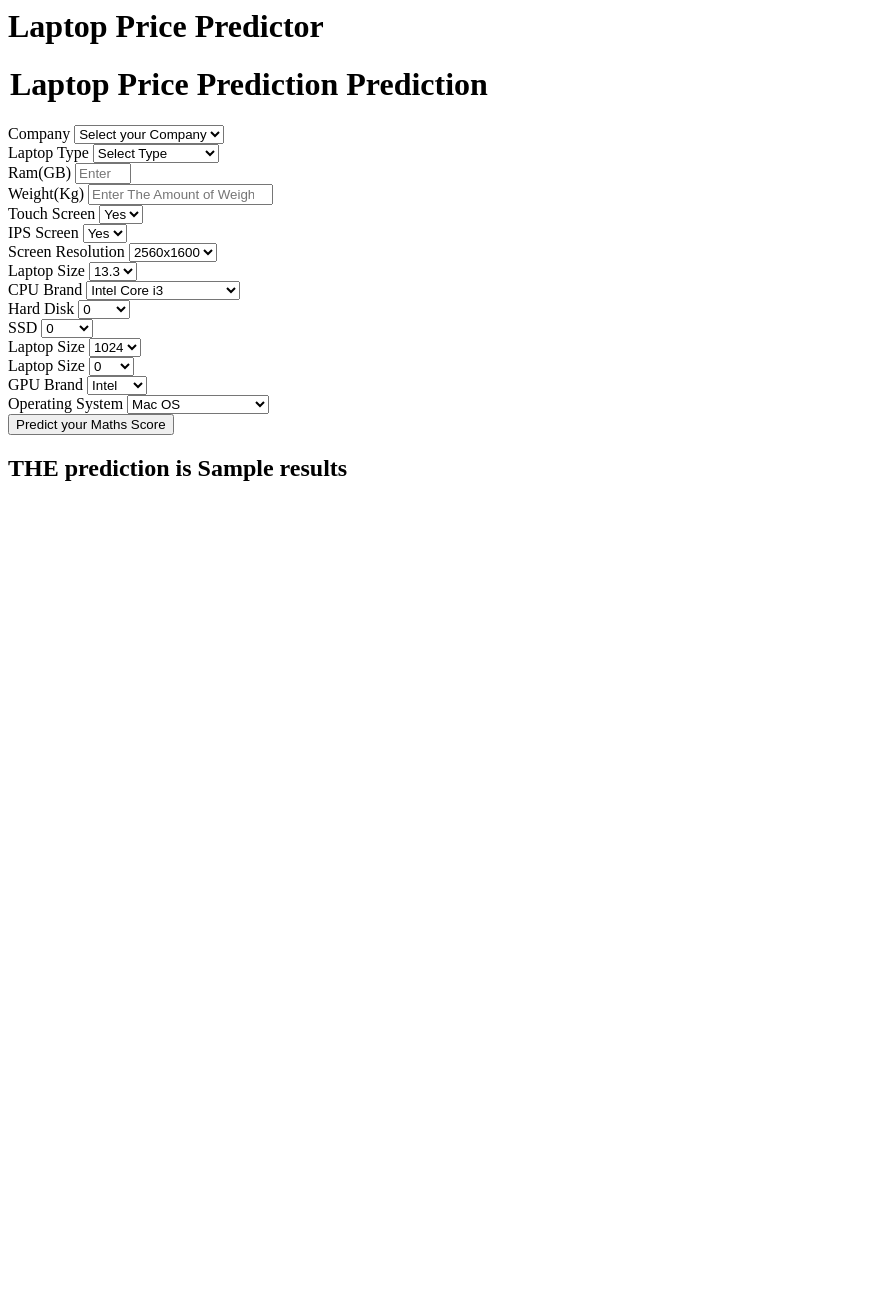
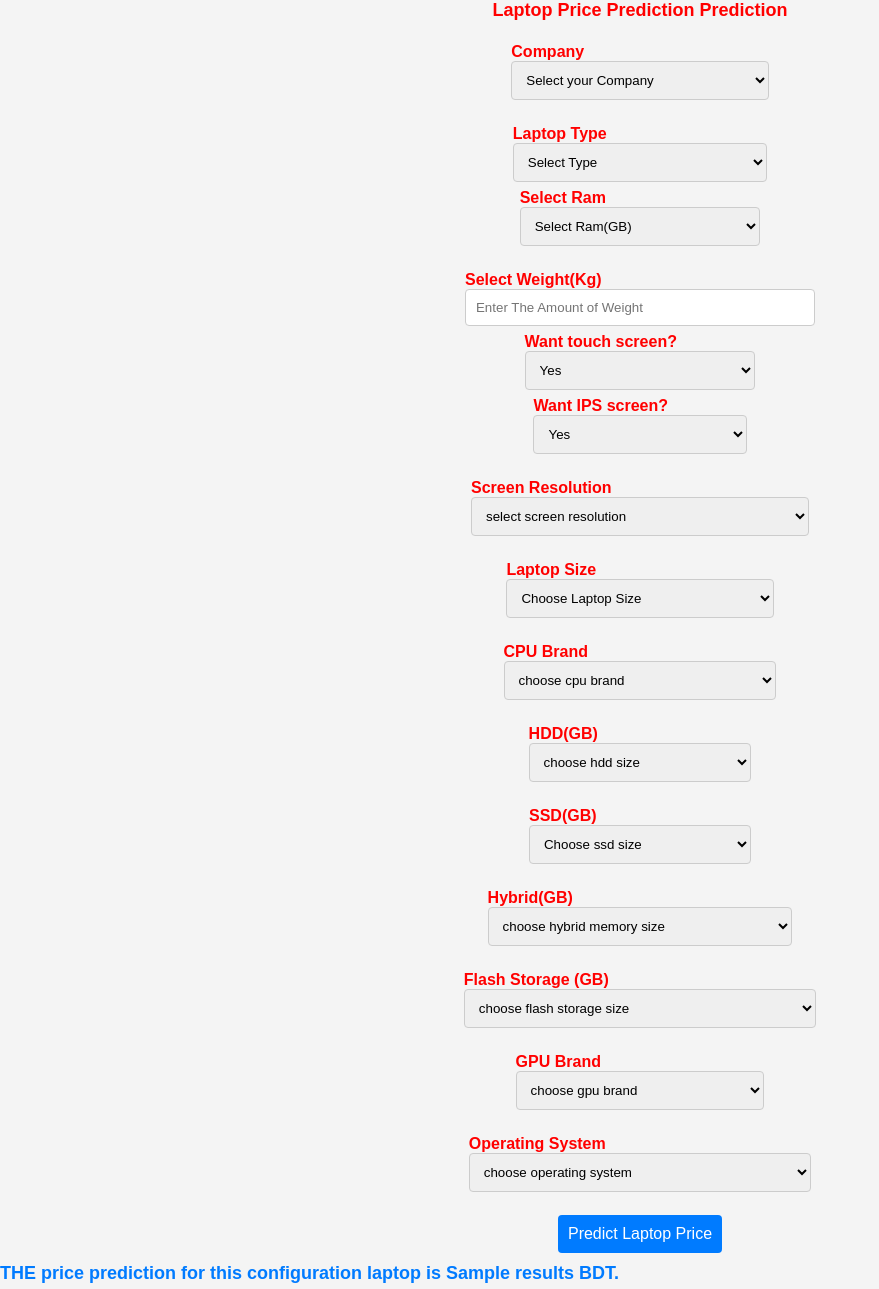
Before and after one commit to MahbubHossainFaisal/Laptop_Price_Predictor, a Flask app: template templates/home.html in a window 1280 px wide. Shown: the whole page, without its empty margins (0-879 px from the left). Before the commit the page ends 481 px from the top, so only its background shows below. Run offline with Flask 3, Linux system fonts and the light colour scheme; the template is opened without the code that fills it: most values are stand-ins (such as "Sample title", 1, 10 or a date in 2020).

Commit message:
Project ready to work

```diff
--- a/app.py
+++ b/app.py
@@ -21,13 +21,21 @@ def predictdatapoint():
         return render_template('home.html')
     else:
         data=CustomData(
-            gender=request.form.get('gender'),
-            race_ethnicity=request.form.get('ethnicity'),
-            parental_level_of_education=request.form.get('parental_level_of_education'),
-            lunch=request.form.get('lunch'),
-            test_preparation_course=request.form.get('test_preparation_course'),
-            reading_score=float(request.form.get('writing_score')),
-            writing_score=float(request.form.get('reading_score'))
+            Company = request.form.get('Company'),
+            TypeName = request.form.get('TypeName'),
+            Ram=request.form.get('Ram'),
+            Weight=float(request.form.get('Weight')),
+            Touchscreen=request.form.get('Touchscreen'),
+            IPS=request.form.get('IPS'),
+            Screen_Resolution=request.form.get('Screen_Resolution'),
+            size=float(request.form.get('size')),
+            Cpu_Brand=request.form.get('Cpu_Brand'),
+            HDD=int(request.form.get('HDD')),
+            SSD=int(request.form.get('SSD')),
+            Hybrid=int(request.form.get('Hybrid')),
+            Flash_Storage=int(request.form.get('Flash_Storage')),
+            Gpu_Brand=request.form.get('Gpu_Brand'),
+            Os=request.form.get('Os')
 
         )
         pred_df=data.get_data_as_data_frame()
@@ -38,7 +46,7 @@ def predictdatapoint():
         print("Mid Prediction")
         results=predict_pipeline.predict(pred_df)
         print("after Prediction")
-        return render_template('home.html',results=results[0])
+        return render_template('home.html',results=int(np.exp(results[0])))
 
 
 
--- a/src/components/data_ingestion.py
+++ b/src/components/data_ingestion.py
@@ -8,6 +8,9 @@ from dataclasses import dataclass
 
 #from src.components.data_transformation import DataTransformationConfig
 from src.components.data_transformation import DataTransformation
+
+from src.components.model_trainer import ModelTrainerConfig
+from src.components.model_trainer import ModelTrainer
 
 
 @dataclass
@@ -59,3 +62,6 @@ if __name__=='__main__':
     print('Data Transformation part!')
     data_transformation = DataTransformation()
     train_arr,test_arr,_ = data_transformation.initiate_data_transformation(train_data,test_data)
+
+    modelTrainer = ModelTrainer()
+    print(modelTrainer.initiate_model_trainer(train_arr,test_arr))
--- a/src/components/data_transformation.py
+++ b/src/components/data_transformation.py
@@ -70,7 +70,7 @@ class DataTransformation:
             preprocessing_obj = self.get_data_transformer_object()
 
             target_column = 'Price_BDT'
-            input_feature_train_df = train_df.drop(Columns=[target_column],axis=1)
+            input_feature_train_df = train_df.drop(columns=[target_column],axis=1)
             target_feature_train_df = train_df[target_column]
 
             input_feature_test_df = test_df.drop(columns=[target_column],axis=1)
--- a/templates/home.html
+++ b/templates/home.html
@@ -1,10 +1,101 @@
+<!DOCTYPE html>
 <html>
+    <head>
+        <style>
+
+            /* Reset some default styles */
+            body, h1, h2, h3, p, ul, ol, form, label {
+                color: red;
+                margin: 0;
+                padding: 0;
+            }
+
+            body {
+                font-family: 'Arial', sans-serif;
+                background-color: #f4f4f4;
+                color: #333;
+                margin: 0;
+                padding: 0;
+            }
+
+            .container {
+                max-width: 800px;
+                margin: 2px auto;
+                padding: 20px;
+                background-color: #fff;
+                border-radius: 8px;
+                box-shadow: 0 0 10px rgba(0, 0, 0, 0.1);
+                overflow: hidden; /* Hide overflowing content */
+            }
+
+            .login {
+                text-align: center;
+            }
+
+            form {
+                display: flex;
+                flex-direction: column;
+                align-items: center;
+            }
+
+            h1 {
+                font-size: 24px;
+                margin-bottom: 20px;
+            }
+
+            legend {
+                font-size: 18px;
+                font-weight: bold;
+            }
+
+            label {
+                margin-top: 2px;
+                font-weight: bold;
+                display: inline-block;
+                margin-right: 10px;
+            }
+
+            select, input {
+                width: 100%;
+                padding: 10px;
+                margin-bottom: 5px;
+                box-sizing: border-box;
+                border: 1px solid #ccc;
+                border-radius: 4px;
+                display: inline-block;
+            }
+
+            .btn-primary {
+                background-color: #007bff;
+                color: #fff;
+                font-size: 16px;
+                cursor: pointer;
+                border: none;
+                border-radius: 4px;
+            }
+
+            .btn-primary:hover {
+                background-color: #0056b3;
+            }
+
+            h2 {
+                margin-top: 5px;
+                font-size: 18px;
+                font-weight: bold;
+                color: #007bff;
+                margin-bottom: 5px;
+            }
+
+
+
+        </style>
+    </head>
 <body>
-    <div class="login">
-       <h1>Laptop Price Predictor</h1>
+
+    <div >
 
        <form action="{{ url_for('predictdatapoint')}}" method="post">
-        <h1>
+        <h1 class="name1">
             <legend>Laptop Price Prediction Prediction</legend>
         </h1>
         <div class="mb-3">
@@ -70,6 +161,7 @@
                 </option>
             </select>
         </div>
+        <br>
         <div class="mb-3">
             <label class="form-label">Laptop Type</label>
             <select class="form-control" name="TypeName" placeholder="Enter Laptop Type" required>
@@ -95,18 +187,48 @@
             </select>
         </div>
         <div class="mb-3">
-            <label class="form-label">Ram(GB)</label>
-            <input class="form-control" type="number" name="Ram(GB)"
-                placeholder="Enter The Amount of Ram" min='2' max='64' />
+            <label class="form-label">Select Ram</label>
+            <select class="form-control" name="Ram"
+                placeholder="Want Touch Screen?" required>
+            <option class="placeholder" selected disabled value="">Select Ram(GB)</option>
+            <option value=2>
+                2
+            </option>
+            <option value=4>
+                4
+            </option>
+            <option value=6>
+                6
+            </option>
+            <option value=8>
+                8
+            </option>
+            <option value=12>
+                12
+            </option>
+            <option value=24>
+                24
+            </option>
+            <option value=16>
+                16
+            </option>
+            <option value=32>
+                32
+            </option>
+            <option value=64>
+                64
+            </option>
+            </select>
+        </div>
+        <br>
+        <div class="mb-3">
+            <label class="form-label">Select Weight(Kg)</label>
+            <input class="form-control" type="number" name="Weight"
+                placeholder="Enter The Amount of Weight" min=0.5 max=5.0/>
         </div>
         <div class="mb-3">
-            <label class="form-label">Weight(Kg)</label>
-            <input class="form-control" type="number" name="Weight(Kg)"
-                placeholder="Enter The Amount of Weight" />
-        </div>
-        <div class="mb-3">
-            <label class="form-label">Touch Screen</label>
-            <select class="form-control" name="parental_level_of_education"
+            <label class="form-label">Want touch screen?</label>
+            <select class="form-control" name="Touchscreen"
                 placeholder="Want Touch Screen?" required>
                 <option value=1>
                    Yes
@@ -117,7 +239,7 @@
             </select>
         </div>
         <div class="mb-3">
-            <label class="form-label">IPS Screen</label>
+            <label class="form-label">Want IPS screen?</label>
             <select class="form-control" name="IPS" placeholder="Want IPS screen?" required>
                 <option value=1>
                     Yes
@@ -127,9 +249,12 @@
                  </option>
             </select>
         </div>
+        <br>
         <div class="mb-3">
             <label class="form-label">Screen Resolution</label>
-            <select class="form-control" name="Screen Resolution" placeholder="Provide Screen Resolution" required>
+
+            <select class="form-control" name="Screen_Resolution" placeholder="Provide Screen Resolution" required>
+                <option class="placeholder" selected disabled value="">select screen resolution</option>
                 <option value='2560x1600'>
                     2560x1600
                  </option>
@@ -180,11 +305,13 @@
 
             </select>
         </div>
+        <br>
         <div class="mb-3">
             <label class="form-label">Laptop Size</label>
+
             <select class="form-control" name="size" placeholder="Choose Laptop Size"
                 required>
-
+                <option class="placeholder" selected disabled value="">Choose Laptop Size</option>
                <!--<option class="placeholder" selected disabled value="">Select Test_course</option> -->
 
                 <option value=13.3>
@@ -244,11 +371,13 @@
 
             </select>
         </div>
+        <br>
         <div class="mb-3">
             <label class="form-label">CPU Brand</label>
+
             <select class="form-control" name="Cpu_Brand" placeholder="choose cpu brand"
                 required>
-
+                <option class="placeholder" selected disabled value="">choose cpu brand</option>
                <!--<option class="placeholder" selected disabled value="">Select Test_course</option> -->
                <option value="Intel Core i3">
                 Intel Core i3
@@ -267,12 +396,13 @@
                 </option>
             </select>
         </div>
+        <br>
         <div class="mb-3">
-            <label class="form-label">Hard Disk</label>
-            <select class="form-control" name="size" placeholder="Choose HDD size"
+            <label class="form-label">HDD(GB)</label>
+            <select class="form-control" name="HDD" placeholder="Choose HDD size"
                 required>
 
-               <!--<option class="placeholder" selected disabled value="">Select Test_course</option> -->
+                <option class="placeholder" selected disabled value="">choose hdd size</option>
                 <option value=0>
                     0
                 </option>
@@ -294,10 +424,12 @@
 
             </select>
         </div>
+        <br>
         <div class="mb-3">
-            <label class="form-label">SSD</label>
+            <label class="form-label">SSD(GB)</label>
             <select class="form-control" name="SSD" placeholder="Choose SSD"
                 required>
+                <option class="placeholder" selected disabled value="">Choose ssd size</option>
                 <option value=0>
                     0
                 </option>
@@ -337,16 +469,18 @@
 
             </select>
         </div>
+        <br>
         <div class="mb-3">
-            <label class="form-label">Laptop Size</label>
-            <select class="form-control" name="size" placeholder="Choose Laptop Size"
+            <label class="form-label">Hybrid(GB)</label>
+            <select class="form-control" name="Hybrid" placeholder="Choose hybrid memory size"
                 required>
+                <option class="placeholder" selected disabled value="">choose hybrid memory size</option>
 
                 <option value=0>
-                    1024
+                    0
                 </option>
                 <option value=512>
-                    1024
+                    512
                 </option>
                 <option value=1024>
                     1024
@@ -355,11 +489,12 @@
 
             </select>
         </div>
+        <br>
         <div class="mb-3">
-            <label class="form-label">Laptop Size</label>
-            <select class="form-control" name="size" placeholder="Choose Laptop Size"
+            <label class="form-label">Flash Storage (GB)</label>
+            <select class="form-control" name="Flash_Storage" placeholder="Choose flash storage"
                 required>
-
+                <option class="placeholder" selected disabled value="">choose flash storage size</option>
                 <option value=0>
                     0
                 </option>
@@ -384,11 +519,12 @@
 
             </select>
         </div>
+        <br>
         <div class="mb-3">
             <label class="form-label">GPU Brand</label>
-            <select class="form-control" name="Gpu_brand" placeholder="Choose GPU brand"
+            <select class="form-control" name="Gpu_Brand" placeholder="Choose GPU brand"
                 required>
-
+                <option class="placeholder" selected disabled value="">choose gpu brand</option>
                 <option value="Intel">
                     Intel
                 </option>
@@ -402,11 +538,12 @@
 
             </select>
         </div>
+        <br>
         <div class="mb-3">
             <label class="form-label">Operating System</label>
             <select class="form-control" name="Os" placeholder="Choose operating system"
                 required>
-
+                <option class="placeholder" selected disabled value="">choose operating system</option>
                 <option value="Mac OS">
                     Mac OS
                 </option>
@@ -420,12 +557,13 @@
 
             </select>
         </div>
+        <br>
         <div class="mb-3">
-            <input class="btn btn-primary" type="submit" value="Predict your Maths Score" required />
+            <input class="btn btn-primary" type="submit" value="Predict Laptop Price" required />
         </div>
     </form>
     <h2>
-       THE  prediction is {{results}}
+       THE  price prediction for this configuration laptop is {{results}} BDT.
     </h2>
-   <body>
+</body>
 </html>
```
Also changed, not shown: catboost_info/catboost_training.json (added, +104 -0 lines), src/pipeline/predict_pipeline.py (+9 -8 lines), templates/index.html (+12 -1 lines), templates/styles.css (added, +80 -0 lines), 5 other files.
